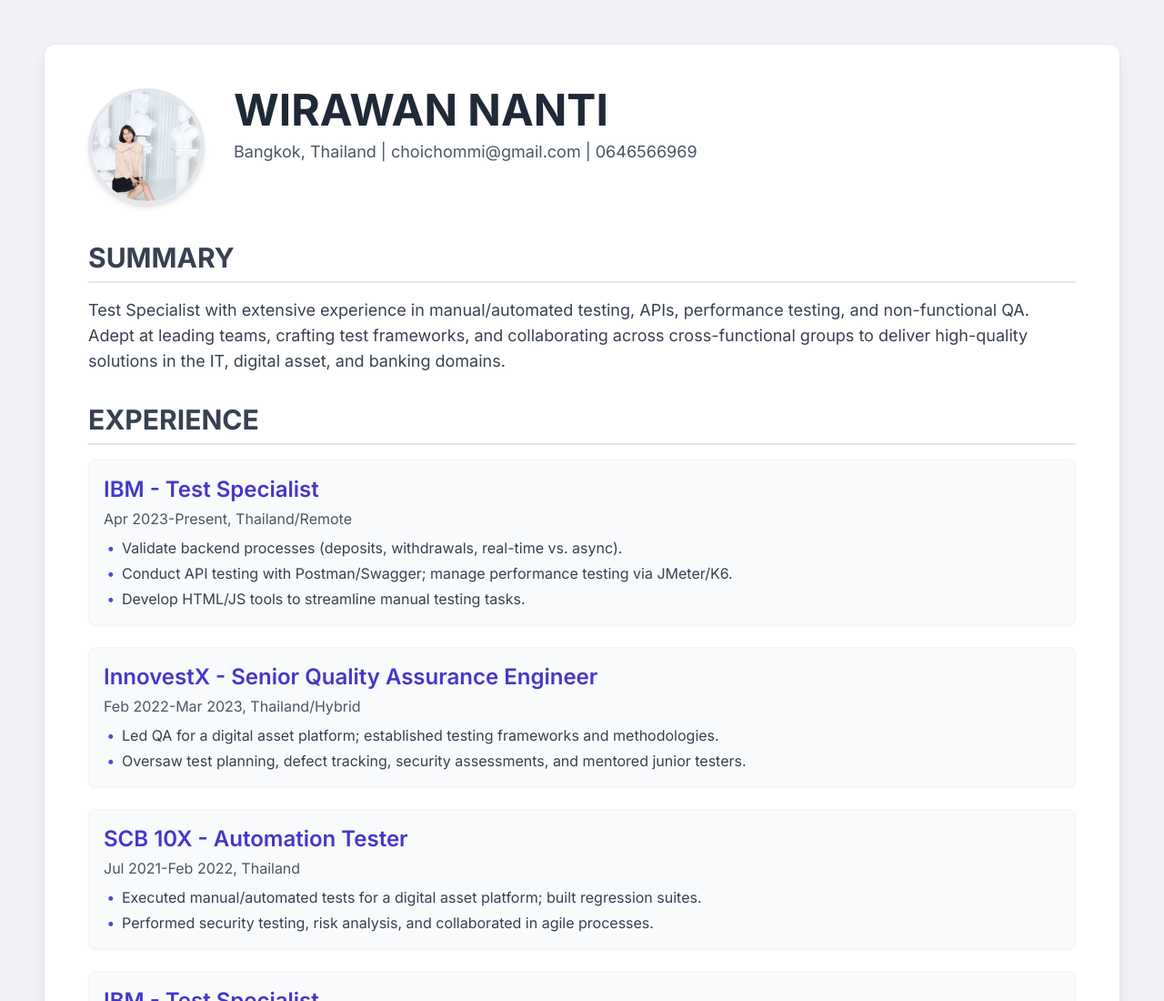
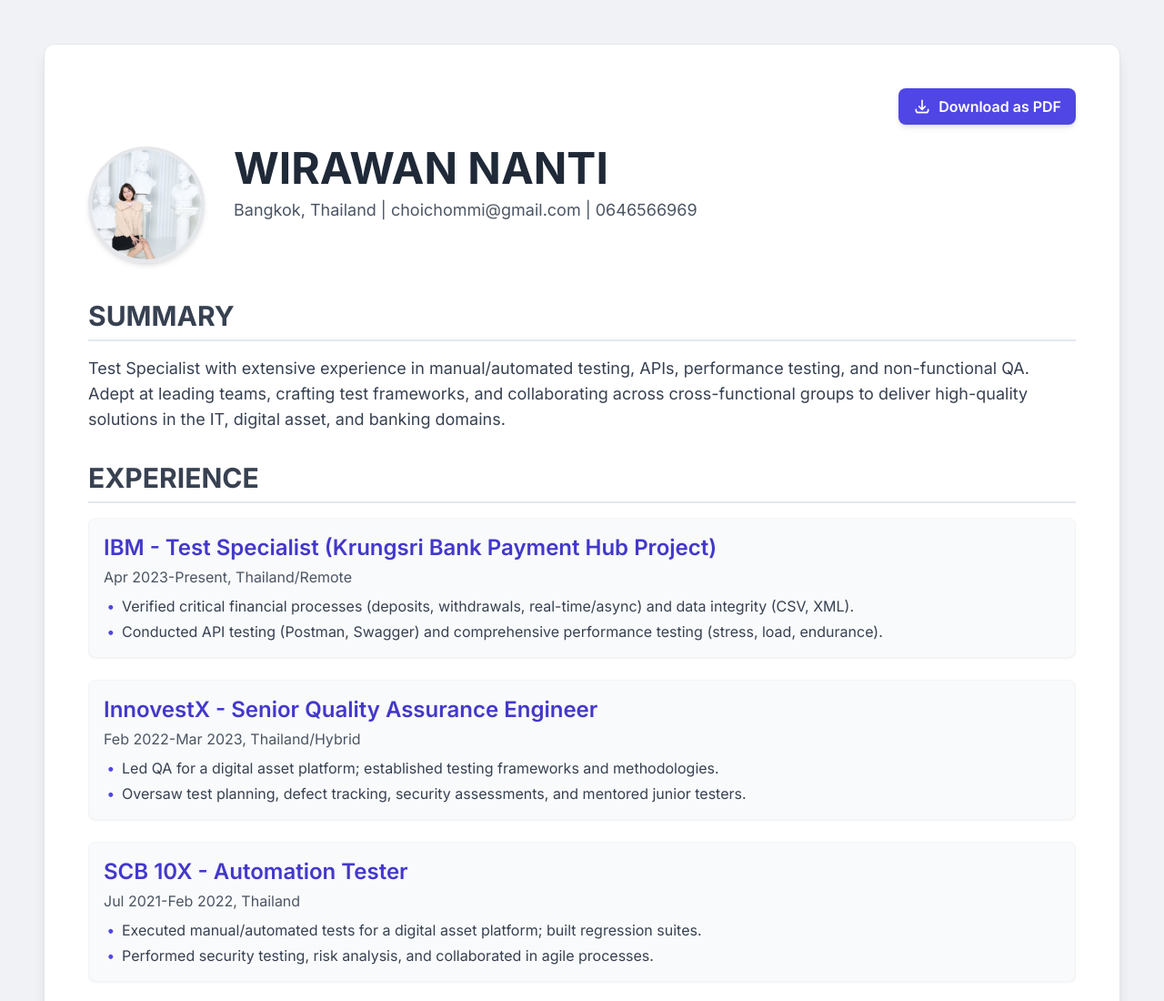
Before and after one commit to megabosssa/public-html-service, a website: page resume-wirawan.html in a window 1280 px wide. Shown: the top 1100 px of the page at 91% size. Drawn offline with nearby package versions, Linux system fonts and the light colour scheme.

Commit message:
add resume

```diff
--- a/resume-wirawan.html
+++ b/resume-wirawan.html
@@ -7,41 +7,61 @@
     <title>WIRAWAN NANTI - Test Specialist</title>
     <link href="https://fonts.googleapis.com/css2?family=Inter:wght@400;600;700&display=swap" rel="stylesheet">
     <script src="https://cdn.tailwindcss.com"></script>
+
+    <!-- Added html2pdf.js library for PDF generation -->
+    <script src="https://cdnjs.cloudflare.com/ajax/libs/html2pdf.js/0.10.1/html2pdf.bundle.min.js" xintegrity="sha512-GsLlZN/3F2ErC5ifS5QtgpiJtWd43JWSuIgh7mbzZ8zBps+dvLusV+eNQATqgA/HdeKFVgA5v3S/cIrLF7QnIg==" crossorigin="anonymous" referrerpolicy="no-referrer"></script>
+
     <style>
         /* Custom styles to enhance Tailwind or add specific adjustments */
         body {
             font-family: 'Inter', sans-serif;
-            /* Using Inter font */
             background-color: #f0f2f5;
-            /* Light grey background */
         }
 
         .section-header {
             border-bottom: 2px solid #e2e8f0;
-            /* Light border for sections */
             padding-bottom: 8px;
             margin-bottom: 16px;
         }
 
         .experience-bullet-point::before {
             content: '• ';
-            /* Custom bullet point for lists */
             color: #4f46e5;
-            /* A primary color */
             font-weight: bold;
             display: inline-block;
             width: 1em;
             margin-left: -1em;
         }
+
+        /* Styles for the download button when printing */
+        @media print {
+            .no-print {
+                display: none !important;
+            }
+        }
     </style>
 </head>
 
 <body class="p-4 sm:p-6 md:p-8 lg:p-12">
-    <div class="container mx-auto bg-white p-6 sm:p-8 md:p-10 lg:p-12 rounded-xl shadow-lg border border-gray-200">
+    <!-- Main container for the resume content -->
+    <div id="resume-container" class="container mx-auto bg-white p-6 sm:p-8 md:p-10 lg:p-12 rounded-xl shadow-lg border border-gray-200">
+
+        <!-- Download Button Section -->
+        <div class="no-print text-right mb-6">
+            <button onclick="downloadPDF()" class="inline-flex items-center px-4 py-2 bg-indigo-600 text-white font-semibold rounded-lg shadow-md hover:bg-indigo-700 focus:outline-none focus:ring-2 focus:ring-offset-2 focus:ring-indigo-500 transition-colors">
+                <svg xmlns="http://www.w3.org/2000/svg" class="h-5 w-5 mr-2" fill="none" viewBox="0 0 24 24" stroke="currentColor">
+                    <path stroke-linecap="round" stroke-linejoin="round" stroke-width="2" d="M4 16v1a3 3 0 003 3h10a3 3 0 003-3v-1m-4-4l-4 4m0 0l-4-4m4 4V4" />
+                </svg>
+                Download as PDF
+            </button>
+        </div>
+
         <!-- Header Section -->
         <header class="flex flex-col items-center text-center mb-10 md:flex-row md:items-start md:text-left">
-            <img src="asset/1751119051400.jpg" alt="Profile picture of Wirawan Nanti"
-                class="w-32 h-32 rounded-full object-cover border-4 border-gray-200 shadow-md mb-4 md:mb-0 md:mr-8">
+            <img src="asset/1751119051400.jpg"
+                 alt="Profile picture of Wirawan Nanti"
+                 onerror="this.onerror=null;this.src='https://placehold.co/128x128/e2e8f0/4a5568?text=Profile+Pic';"
+                 class="w-32 h-32 rounded-full object-cover border-4 border-gray-200 shadow-md mb-4 md:mb-0 md:mr-8">
 
             <div>
                 <h1 class="text-3xl sm:text-4xl lg:text-5xl font-extrabold text-gray-800 mb-2">WIRAWAN NANTI</h1>
@@ -63,27 +83,20 @@
             <h2 class="text-2xl sm:text-3xl font-bold text-gray-700 section-header">EXPERIENCE</h2>
 
             <div class="mb-6 last:mb-0 p-4 bg-gray-50 rounded-lg shadow-sm border border-gray-100">
-                <h3 class="text-xl sm:text-2xl font-semibold text-indigo-700 mb-1">IBM - Test Specialist</h3>
+                <h3 class="text-xl sm:text-2xl font-semibold text-indigo-700 mb-1">IBM - Test Specialist (Krungsri Bank Payment Hub Project)</h3>
                 <p class="text-gray-600 text-sm sm:text-base mb-2">Apr 2023-Present, Thailand/Remote</p>
                 <ul class="list-none pl-5 space-y-1">
-                    <li class="text-gray-700 experience-bullet-point">Validate backend processes (deposits, withdrawals,
-                        real-time vs. async).</li>
-                    <li class="text-gray-700 experience-bullet-point">Conduct API testing with Postman/Swagger; manage
-                        performance testing via JMeter/K6.</li>
-                    <li class="text-gray-700 experience-bullet-point">Develop HTML/JS tools to streamline manual testing
-                        tasks.</li>
+                    <li class="text-gray-700 experience-bullet-point">Verified critical financial processes (deposits, withdrawals, real-time/async) and data integrity (CSV, XML).</li>
+                    <li class="text-gray-700 experience-bullet-point">Conducted API testing (Postman, Swagger) and comprehensive performance testing (stress, load, endurance).</li>
                 </ul>
             </div>
 
             <div class="mb-6 last:mb-0 p-4 bg-gray-50 rounded-lg shadow-sm border border-gray-100">
-                <h3 class="text-xl sm:text-2xl font-semibold text-indigo-700 mb-1">InnovestX - Senior Quality Assurance
-                    Engineer</h3>
+                <h3 class="text-xl sm:text-2xl font-semibold text-indigo-700 mb-1">InnovestX - Senior Quality Assurance Engineer</h3>
                 <p class="text-gray-600 text-sm sm:text-base mb-2">Feb 2022-Mar 2023, Thailand/Hybrid</p>
                 <ul class="list-none pl-5 space-y-1">
-                    <li class="text-gray-700 experience-bullet-point">Led QA for a digital asset platform; established
-                        testing frameworks and methodologies.</li>
-                    <li class="text-gray-700 experience-bullet-point">Oversaw test planning, defect tracking, security
-                        assessments, and mentored junior testers.</li>
+                    <li class="text-gray-700 experience-bullet-point">Led QA for a digital asset platform; established testing frameworks and methodologies.</li>
+                    <li class="text-gray-700 experience-bullet-point">Oversaw test planning, defect tracking, security assessments, and mentored junior testers.</li>
                 </ul>
             </div>
 
@@ -91,10 +104,8 @@
                 <h3 class="text-xl sm:text-2xl font-semibold text-indigo-700 mb-1">SCB 10X - Automation Tester</h3>
                 <p class="text-gray-600 text-sm sm:text-base mb-2">Jul 2021-Feb 2022, Thailand</p>
                 <ul class="list-none pl-5 space-y-1">
-                    <li class="text-gray-700 experience-bullet-point">Executed manual/automated tests for a digital
-                        asset platform; built regression suites.</li>
-                    <li class="text-gray-700 experience-bullet-point">Performed security testing, risk analysis, and
-                        collaborated in agile processes.</li>
+                    <li class="text-gray-700 experience-bullet-point">Executed manual/automated tests for a digital asset platform; built regression suites.</li>
+                    <li class="text-gray-700 experience-bullet-point">Performed security testing, risk analysis, and collaborated in agile processes.</li>
                 </ul>
             </div>
 
@@ -102,22 +113,17 @@
                 <h3 class="text-xl sm:text-2xl font-semibold text-indigo-700 mb-1">IBM - Test Specialist</h3>
                 <p class="text-gray-600 text-sm sm:text-base mb-2">Mar 2020-Jun 2021, Thailand</p>
                 <ul class="list-none pl-5 space-y-1">
-                    <li class="text-gray-700 experience-bullet-point">Tested APIs for Krungsri Open API and integrated
-                        downstream reports; used Postman & DBeaver.</li>
-                    <li class="text-gray-700 experience-bullet-point">Reviewed requirements, prepared test scenarios,
-                        and managed defects via Jira.</li>
+                    <li class="text-gray-700 experience-bullet-point">Tested APIs for Krungsri Open API and integrated downstream reports; used Postman & DBeaver.</li>
+                    <li class="text-gray-700 experience-bullet-point">Reviewed requirements, prepared test scenarios, and managed defects via Jira.</li>
                 </ul>
             </div>
 
             <div class="mb-6 last:mb-0 p-4 bg-gray-50 rounded-lg shadow-sm border border-gray-100">
-                <h3 class="text-xl sm:text-2xl font-semibold text-indigo-700 mb-1">Ascend Group - Senior QA Engineer
-                </h3>
+                <h3 class="text-xl sm:text-2xl font-semibold text-indigo-700 mb-1">Ascend Group - Senior QA Engineer</h3>
                 <p class="text-gray-600 text-sm sm:text-base mb-2">Aug 2018-Feb 2020, Bangkok</p>
                 <ul class="list-none pl-5 space-y-1">
-                    <li class="text-gray-700 experience-bullet-point">Created and maintained automated API testing
-                        (Robot Framework) for TrueMoney Wallet.</li>
-                    <li class="text-gray-700 experience-bullet-point">Led UI automation (Appium), built CI/CD pipelines
-                        (Jenkins), and managed defects in Jira.</li>
+                    <li class="text-gray-700 experience-bullet-point">Created and maintained automated API testing (Robot Framework) for TrueMoney Wallet.</li>
+                    <li class="text-gray-700 experience-bullet-point">Led UI automation (Appium), built CI/CD pipelines (Jenkins), and managed defects in Jira.</li>
                 </ul>
             </div>
         </section>
@@ -126,8 +132,7 @@
         <section class="mb-8">
             <h2 class="text-2xl sm:text-3xl font-bold text-gray-700 section-header">EDUCATION</h2>
             <div class="p-4 bg-gray-50 rounded-lg shadow-sm border border-gray-100">
-                <p class="text-lg sm:text-xl font-semibold text-indigo-700 mb-1"><strong>Mae Fah Luang
-                        University</strong></p>
+                <p class="text-lg sm:text-xl font-semibold text-indigo-700 mb-1"><strong>Mae Fah Luang University</strong></p>
                 <p class="text-gray-600 text-sm sm:text-base mb-1">2014-2018</p>
                 <p class="text-gray-700 text-base sm:text-lg">Bachelor's in Software Engineering</p>
             </div>
@@ -180,6 +185,34 @@
             </div>
         </section>
     </div>
+
+    <!-- JavaScript for PDF download functionality -->
+    <script>
+        function downloadPDF() {
+            // Get the element that contains the resume content
+            const element = document.getElementById('resume-container');
+
+            // Temporarily remove the download button from the element to be converted
+            const downloadButton = document.querySelector('.no-print');
+            downloadButton.style.display = 'none';
+
+            // Define options for html2pdf
+            const opt = {
+                margin:       [0.5, 0.5, 0.5, 0.5], // top, left, bottom, right in inches
+                filename:     'WIRAWAN_NANTI_Resume.pdf',
+                image:        { type: 'jpeg', quality: 0.98 },
+                html2canvas:  { scale: 2, useCORS: true }, // Higher scale for better quality
+                jsPDF:        { unit: 'in', format: 'letter', orientation: 'portrait' }
+            };
+
+            // Use html2pdf to generate the PDF
+            html2pdf().from(element).set(opt).save().then(() => {
+                // Show the download button again after the PDF is saved
+                downloadButton.style.display = 'block';
+            });
+        }
+    </script>
+
 </body>
 
 </html>
```
